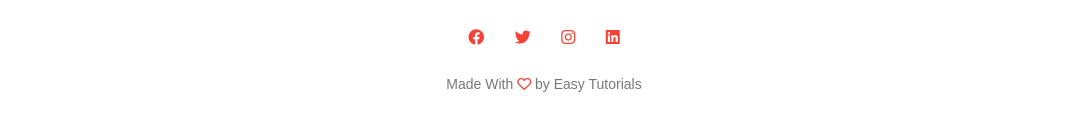
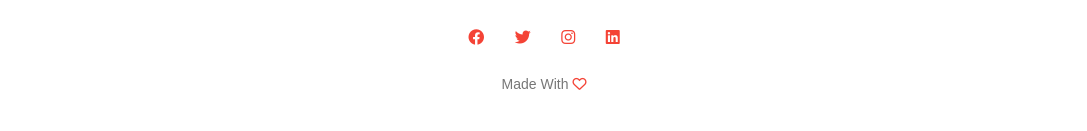
Before and after one commit to charvibhargava/eduford, a plain HTML site: page index.html in a window 1280 px wide. Shown: the part 4205-4336 px from the top of the page, without its empty margins (96-1183 px from the left). Drawn offline with Linux system fonts and the light colour scheme.

Commit message:
final changes

```diff
--- a/index.html
+++ b/index.html
@@ -187,7 +187,7 @@
             <i class="fa-brands fa-instagram"></i>
             <i class="fa-brands fa-linkedin"></i>
         </div>
-        <p>Made With <i class="fa-regular fa-heart"></i> by Easy Tutorials</p>
+        <p>Made With <i class="fa-regular fa-heart"></i></p>
 
     </section>
 
```
